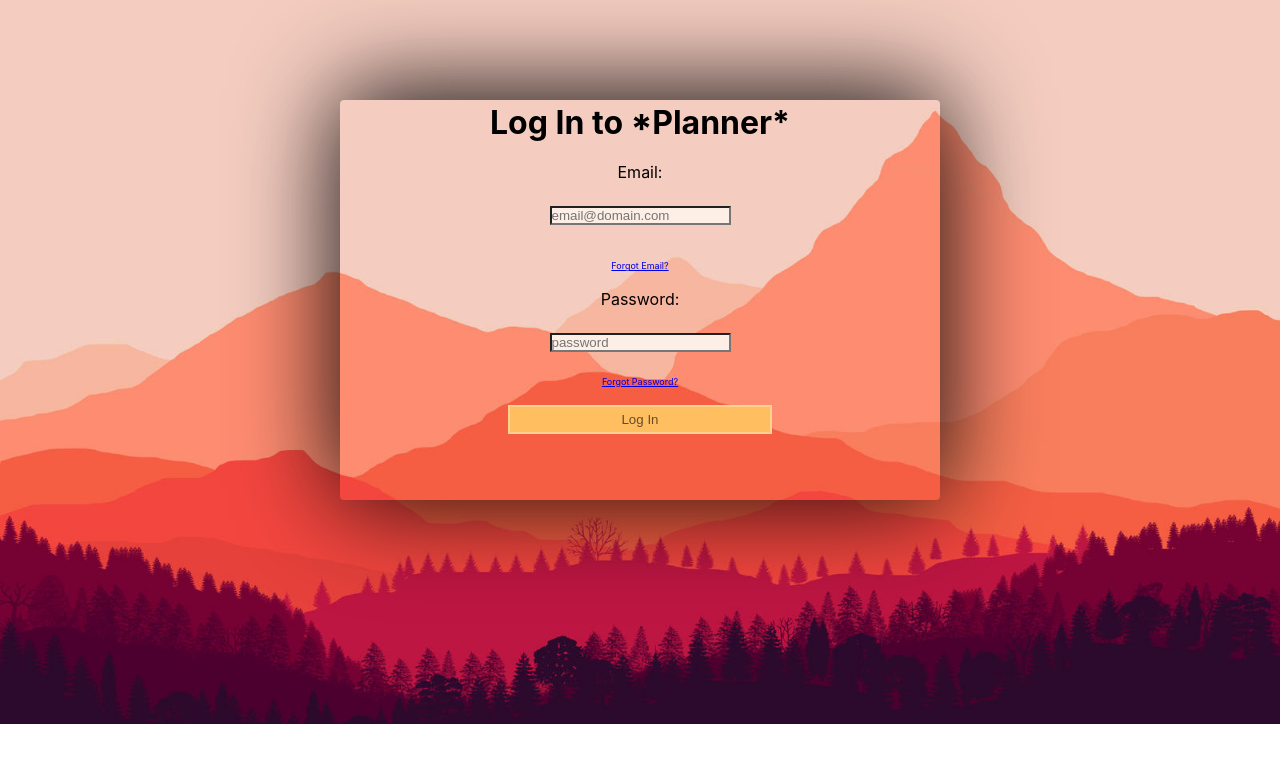
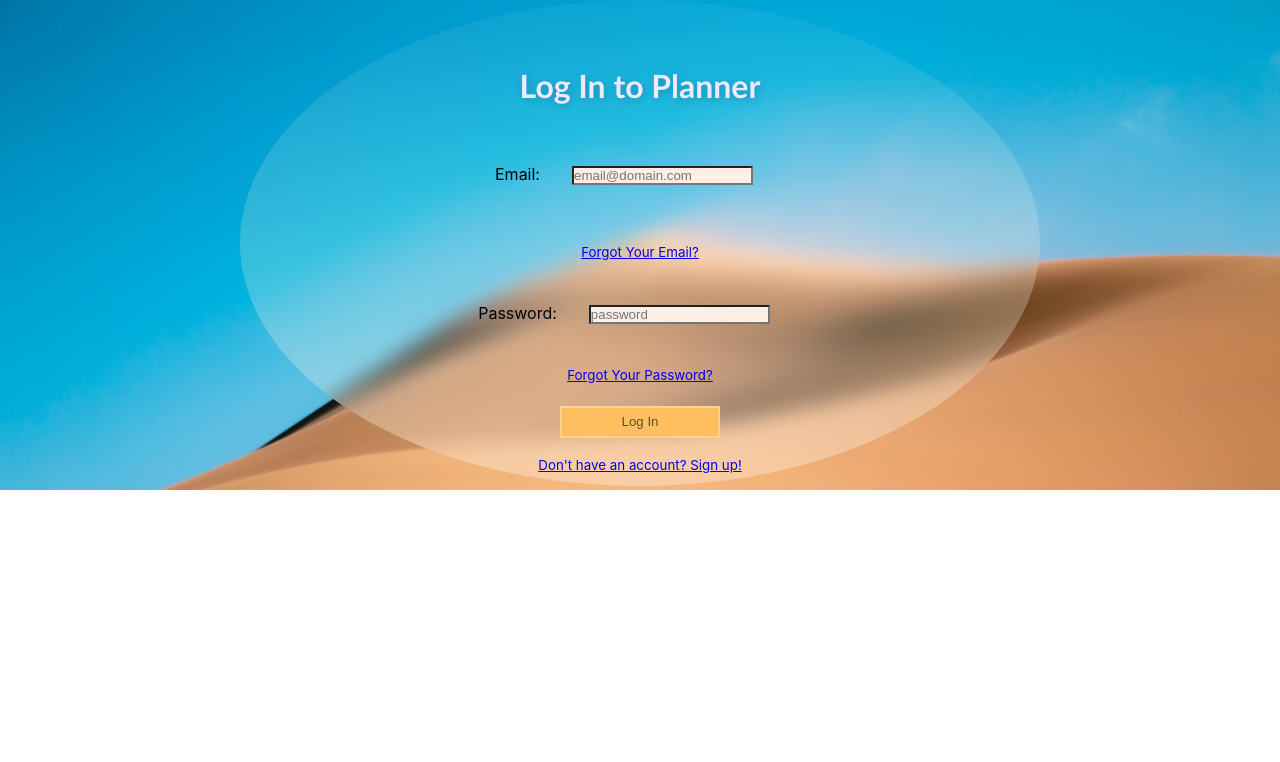
Before and after one commit to Bstuart77/Checklist_418, a React (Create React App) app: page / in a window 1280 px wide. Shown: the top 762 px of the page. Built offline with nearby package versions, Linux system fonts and the light colour scheme.

Commit message:
Login now redirects to Profile upon login; improved phrasing of links. Continuing to work on design of login page.

```diff
--- a/src/Login.css
+++ b/src/Login.css
@@ -9,7 +9,8 @@ body {
 }
 
 .LoginPageBody {
-  background: url(../public/images/mountain10.jpg) no-repeat center;
+  background: url(../public/images/desert.jpg) no-repeat center;
+
   background-size: cover;
   background-color: #2c0a2d;
   /* Need background-color so there's no white margin at the bottom of the page, yet this doesn't change the color of that margin at all.... Ideally, there would not even be a white margin or any margin visible....*/
@@ -21,73 +22,36 @@ body {
   width: 100%;
 
   text-align: center;
-
-  padding-left: 120px;
-  padding-right: 120px;
-  padding-top: 100px;
-  padding-bottom: 220px;
   max-width: 100%;
 }
 
-
-
-.LoginPage{
-  background-origin: border-box;
-  background-clip: content-box, border-box;
-  /* border-color: rgb(229, 228, 214); */
-  /* background: radial-gradient(45deg  rgba(252,37,103,1) 0%, rgba(250,38,151,1) 46.2%, rgba(186,8,181,1) 90.1% ); */
-
-  width: 600px;
-  height: 400px;
-  overflow: auto;
-
-  border-radius: 4px;
-  box-shadow: 0 -10px 100px 0 rgba(0, 0, 0, 0.85), 0px 20px 100px 0 rgba(0, 0, 0, 0.25);
-
+.LoginPage {
+  padding-top: 3%;
   position: relative;
   display: inline-block;
-
   text-align: center;
 
-  transition: background 1s;
+  overflow: auto;
+  max-height: fit-content;
+  -max-height: -moz-fit-content;
+  -max-height: fit-content;
+  height: 100vh;
+  width: 100vh;
 
-}
+  background-image: linear-gradient(
+    to bottom,
+    rgba(228, 249, 255, 0.048),
+    rgba(255, 245, 230, 0.373)
+  );
 
+  /* TODO 1 or 2 test questions. might ask about oo-crossing class??? depending on the time left in the course.
+sequence diagram on final exam. cons diagram.  */
 
-
-
-
-
-
-
-
-
-
-
-
-
-
-
-
-
-
-
-
-
-.LoginButton {
-  margin: auto;
-  padding: 0.85%;
-  background-color: #ffbf60;
-  color: #664c26;
-  border: 2px solid #ffd28f;
-  width: 44.5%;
-  margin-bottom: 1%;
-}
-
-.inside-form {
-  position: relative;
-  display: block;
-  padding: 3px;
+  border-radius: 50%;
+  display: inline-block;
+  line-height: 3;
+  -webkit-backdrop-filter: blur(10px);
+  backdrop-filter: blur(10px);
 }
 
 .email-input,
@@ -96,23 +60,29 @@ body {
 }
 
 .locate-email,
-.reset-password {
-  font-size: xx-small;
+.reset-password,
+.toSignUp {
+  font-size: smaller;
   color: #171a3d;
-  text-align: "center";
-  margin-bottom: 3%;
 }
 
-.Welcome {
-  padding-top: 10px;
-  padding-left: 10px;
-  padding-right: 10px;
+.LoginButton {
+  margin: auto;
+  padding: 0.85%;
+  background-color: #ffbf60;
+  color: #664c26;
+  border: 2px solid #ffd28f;
+  width: 20%;
+  margin-bottom: 1%;
+}
+
+.title {
+  color: #f1e8ff;
+  /* spacing of input boxes weird. */
   font-size: xx-large;
-  /* font-weight: 800; */
   text-shadow: 2px 2px 8px rgba(0, 0, 0, 0.2);
   font-family: "Gill Sans", "Gill Sans MT", "Calibri", "Trebuchet MS",
     sans-serif;
-  color: #f1e8ff;
 }
 
 .LogoutButton {
--- a/src/Login.js
+++ b/src/Login.js
@@ -1,6 +1,7 @@
 import React, { useState } from "react";
 import "./Login.css";
 import LoginForm from "./LoginForm";
+import { Navigate } from "react-router-dom";
 
 function LoginMain() {
   const testUser = {
@@ -43,55 +44,21 @@ function LoginMain() {
     }
   };
 
-  const Logout = () => {
-    console.log("Logged out.");
-    setUserData({ email: "" }); //name: "",
-  };
+  // const Logout = () => {
+  //   console.log("Logged out.");
+  //   setUserData({ email: "" }); //name: "",
+  // };
 
-  // Welcoming the User after they've logged in.
-  // TODO link this to checklist or profile instead:
-
-  let Profile = "./Profile";
-
+  // redirect the user to the profile page after they've logged in.
   return (
     <div className="LoginPageBody">
       <div className="LoginPage">
         {user.email !== "" ? (
           <>
-            <div className="Welcome">
-              <h2>Welcome to *Planner*.</h2>
-            </div>
-
-            <br></br>
-
-            <a htmlFor="to-profile" href={Profile}>
-              {"Redirect to Profile page or some dashboard page.\n"}
-            </a>
-            <br></br>
-
-            <text>
-              Scroll up to read the parts that are displayed directly on top of
-              the mountains. This placeholder text (and the breaks) needs to be
-              in the code. Otherwise, the background doesn't display fully and
-              instead displays a white margin. More text goes here. When this is
-              gone, the white margin shows up and the background is truncated.
-              Adding a background color does not change the color of the white
-              margin. I have no idea what it is. and also, the text has to be
-              placed over some sort of background color / box color because this
-              unreadable until you scroll up.
-            </text>
-
-            <br></br>
-
-            <br></br>
-            <button className="LogoutButton" onClick={Logout}>
-              Log Out
-            </button>
+            <Navigate to="/profile" replace={true} />
           </>
         ) : (
           <LoginForm Login={Login} error={error} />
-          // show login form when User is not logged in.
-          // <span>{user.name}</span>
         )}
       </div>
     </div>
--- a/src/LoginForm.js
+++ b/src/LoginForm.js
@@ -3,33 +3,33 @@ import "./ResetPassword";
 import "./ResetPassword.css";
 import "./LocateEmail";
 import "./LocateEmail.css";
+import "./SignUp";
 import "./Login.css";
 import "./Profile";
 
+let ResetPassword = "./ResetPassword";
+let LocateEmail = "./LocateEmail";
+let SignUp = "./SignUp";
+
 function LoginForm({ Login, error }) {
-  const [details, setDetails] = useState({  email: "", password: "" });
+  const [details, setDetails] = useState({ email: "", password: "" });
 
   const submissionHandler = (e) => {
     e.preventDefault();
     Login(details);
   };
 
-  let ResetPassword = "./ResetPassword";
-  let LocateEmail = "./LocateEmail";
-
   return (
-    <form className = "login-form" onSubmit={submissionHandler}>
+    <form className="login-form" onSubmit={submissionHandler}>
       <div className="inside-form">
-
-        <h1 className="page-title">Log In to *Planner*</h1>
-
-        <br />
-
+        <h1 className="title">Log In to Planner</h1>
         <div className="form-group">
           <label htmlFor="email">Email:</label>
-          <br />
-          <input className = "email-input"
-            type="email" required
+
+          <input
+            className="email-input"
+            type="email"
+            required
             name="email"
             placeholder="email@domain.com"
             id="email"
@@ -38,35 +38,37 @@ function LoginForm({ Login, error }) {
           />
         </div>
         <div className="locate-email">
-        <a htmlFor="locate-email" href={LocateEmail}>Forgot Email?</a>
+          <a htmlFor="locate-email" href={LocateEmail}>
+            Forgot Your Email?
+          </a>
         </div>
-
-        <div className="form-group">
         <label htmlFor="password">Password:</label>
-          <br />
-          <input className = "password-input"
-            type="password" required
+        <input
+          className="password-input"
+          type="password"
+          required
           name="password"
           placeholder="password"
           id="password"
-            onChange={(e) =>
-              setDetails({ ...details, password: e.target.value })
-            }
+          onChange={(e) => setDetails({ ...details, password: e.target.value })}
           value={details.password}
         />
+        <div className="reset-password">
+          <a htmlFor="reset-password" href={ResetPassword}>
+            Forgot Your Password?
+          </a>
+        </div>
+        <input className="LoginButton" type="submit" value="Log In" />
+        {""}
       </div>
 
-        <div className="reset-password">
-          <a htmlFor="reset-password" href={ResetPassword}>Forgot Password?</a>
+      <div className="toSignUp">
+        <a htmlFor="sign-up" href={SignUp}>
+          Don't have an account? Sign up!
+        </a>
       </div>
-
-        <input className="LoginButton" type="submit" value="Log In" />{" "}
-      </div>
-
     </form>
   );
-  // made the login buttons.
-  // make a link to Google login inputs or some new page for it.
 }
 
 export default LoginForm;
```
Also changed, not shown: public/images/desert.jpg (added), 1 other file (tests, documents, lock files or other folders). Lines whose indentation alone changed are shown as unchanged.
